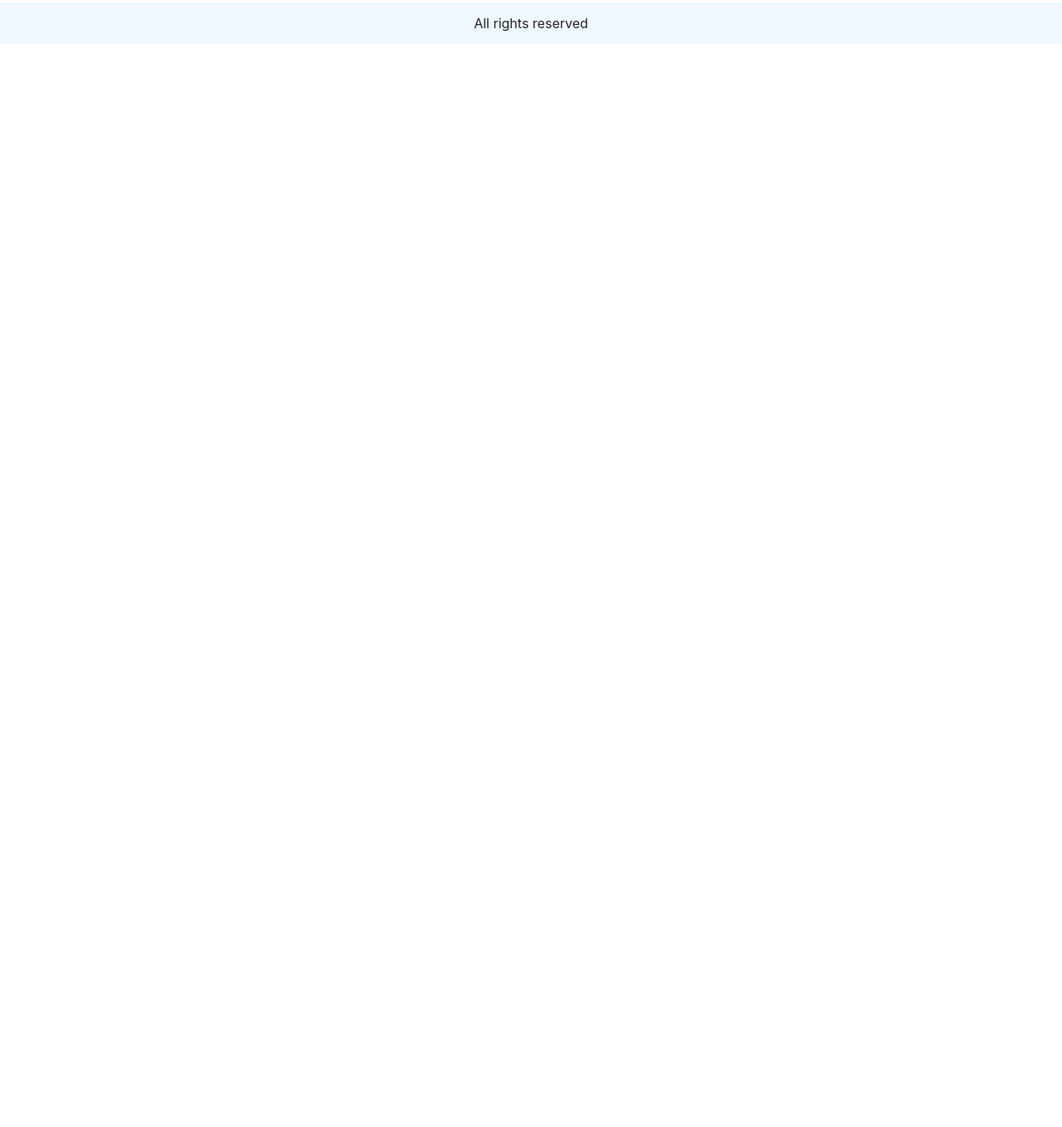
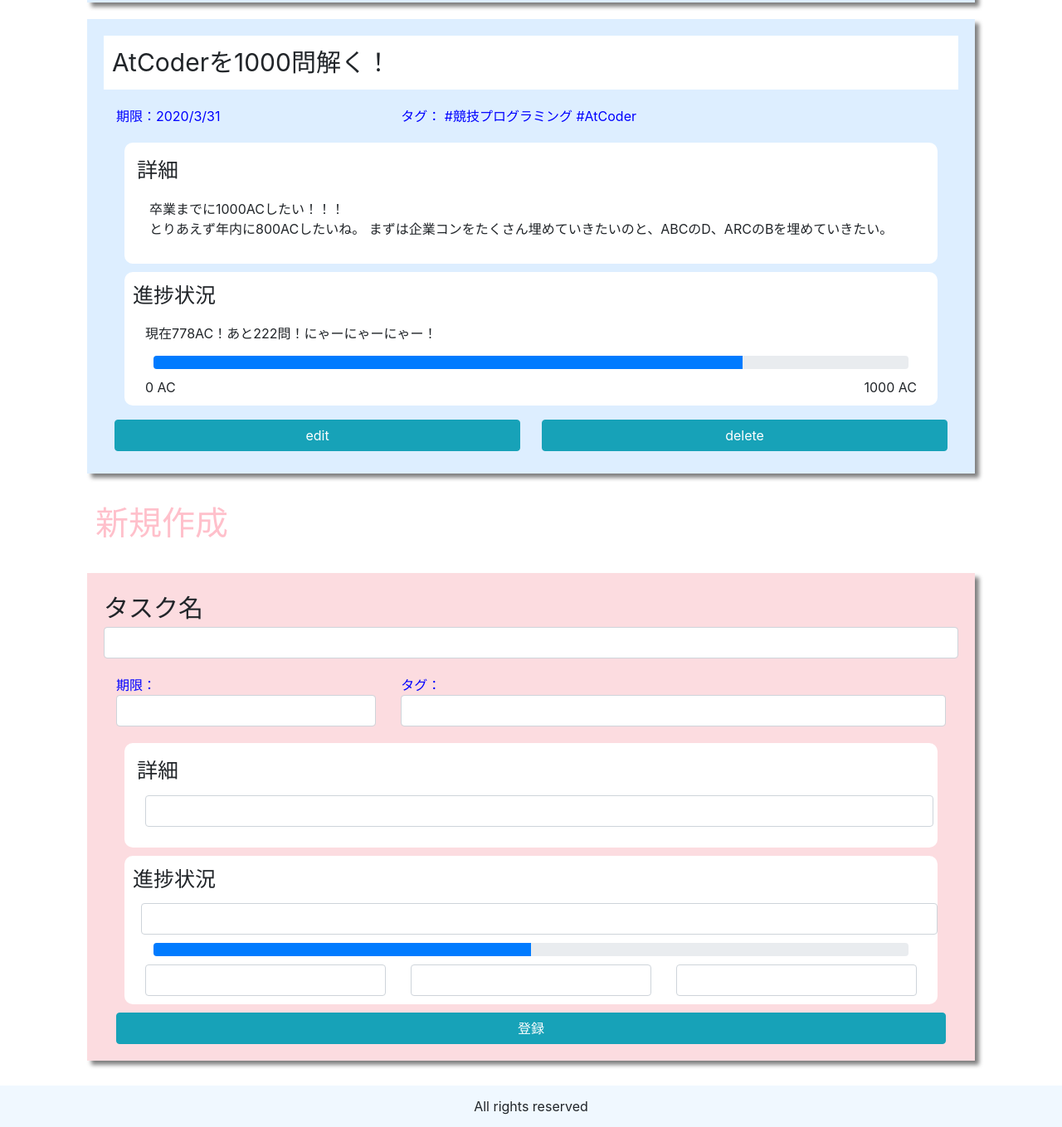
Before and after one commit to rika0384/todolist, a plain HTML site: page index.html in a window 1280 px wide. Shown: the part 700-2059 px from the top of the page at 83% size. Before the commit the page ends 800 px from the top, so only its background shows below. Drawn offline with nearby package versions, Linux system fonts and the light colour scheme.

Commit message:
add modal

```diff
--- a/css/styles.css
+++ b/css/styles.css
@@ -35,7 +35,8 @@ body{
     border-radius: 10px;
 }
 .detail-comment{
-    padding: 10px;
+    margin: 10px;
+    padding: 5px;
 }
 .limit, .tag{
     padding: 10px;
@@ -47,8 +48,12 @@ body{
     background-color: white;
     border-radius: 10px;
 }
+.progress{
+    margin: 10px;
+}
 .progress-comment{
-    padding: 10px;
+    margin: 10px;
+    padding: 5px;
 }
 .bar-right{
     text-align: right;
@@ -61,7 +66,18 @@ body{
     text-align: left;
 }
 .btn{
-    padding: 15px;
+    padding: 20px;
+}
+.newtitle{
+    margin: 30px;
+    font-size: 40px;
+    color: pink;
+}
+.newtask{
+    margin: 20px;
+    padding: 20px;
+    background-color: #fcdce0;
+    box-shadow: 5px 5px 5px gray;
 }
 #footer{
     background-color: aliceblue;
--- a/index.html
+++ b/index.html
@@ -45,19 +45,20 @@
                     </div>
                 </div>
             </div>
-            <div class="container btn">
+            <div class="container">
                 <div class="row">
-                    <div class="col-md-6">
-                        <button type="button" class="btn btn-info btn-block"> edit </button>
+                    <div class="col-md-6 btn">
+                        <button type="button" class="btn btn-info btn-block" data-toggle="modal" data-target="#modal-edit"> edit </button>
                     </div>
-                    <div class="col-md-6">
-                        <button type="button" class="btn btn-info btn-block"> delete </button>
+                    <div class="col-md-6 btn">
+                        <button type="button" class="btn btn-info btn-block" data-toggle="modal" data-target="#modal-delete"> delete </button>
                     </div>
                 </div>
             </div>
         </div>
 
-<!--
+
+
         <div class="task">
             <div class="taskname">AtCoderを1000問解く！</div>
             <div class="container">
@@ -91,8 +92,108 @@
                     </div>
                 </div>
             </div>
+            <div class="container">
+                <div class="row">
+                    <div class="col-md-6 btn">
+                        <button type="button" class="btn btn-info btn-block" data-toggle="modal" data-target="#modal-edit"> edit </button>
+                    </div>
+                    <div class="col-md-6 btn">
+                        <button type="button" class="btn btn-info btn-block" data-toggle="modal" data-target="#modal-delete"> delete </button>
+                    </div>
+                </div>
+            </div>
         </div>
--->
+
+<!-- モーダルの中身 -->
+        <div class="modal" id="modal-edit" tabindex="-1">
+            <div class="modal-dialog modal-lg">
+
+                <!-- 3.モーダルのコンテンツ -->
+                <div class="modal-content">
+                    <!-- 4.モーダルのヘッダ -->
+                    <div class="modal-header">
+                        <h4 class="modal-title" id="modal-label">タスク編集</h4>
+                    </div>
+                    <!-- 5.モーダルのボディ -->
+                    <div class="modal-body">
+                        コンテンツの本文
+                    </div>
+                    <!-- 6.モーダルのフッタ -->
+                    <div class="modal-footer">
+                        <button type="button" class="btn btn-default" data-dismiss="modal">キャンセル</button>
+                        <button type="button" class="btn btn-primary">保存</button>
+                    </div>
+                </div>
+            </div>
+        </div>
+
+        <div class="modal" id="modal-delete" tabindex="-1">
+            <div class="modal-dialog modal-lg">
+
+                <!-- 3.モーダルのコンテンツ -->
+                <div class="modal-content">
+                    <!-- 4.モーダルのヘッダ -->
+                    <div class="modal-header">
+                        <h4 class="modal-title" id="modal-label">タスク削除</h4>
+                    </div>
+                    <!-- 5.モーダルのボディ -->
+                    <div class="modal-body">
+                        タスクを削除しますか
+                    </div>
+                    <!-- 6.モーダルのフッタ -->
+                    <div class="modal-footer">
+                        <button type="button" class="btn btn-default" data-dismiss="modal">キャンセル</button>
+                        <button type="button" class="btn btn-primary">削除</button>
+                    </div>
+                </div>
+            </div>
+        </div>
+
+
+        <div class="newtitle">新規作成</div>
+        <div class="newtask">
+            <div style="font-size: 30px;">タスク名</div>
+                <input class="form-control taskname" type="text"></input>
+            <div class="container">
+                <div class="row">
+                    <div class="col-md-4 limit">期限：
+                        <input class="form-control" type="text"></input>
+                    </div>
+                    <div class="col-md-8 tag">タグ：
+                        <input class="form-control" type="text"></input>
+                     </div>
+                </div>
+                <div class="taskdetail">
+                    <div class="caption">詳細</div>
+                    <input class="form-control detail-comment" type="text"></input>
+                </div>
+                <div class="bar">
+                    <div class="caption">進捗状況</div>
+                    <input class="form-control progress-comment" type="text"></input>
+                    <div class="container">
+                        <div class="progress">
+                            <div class="progress-bar progress-bar-success" style="width: 50%"></div>
+                        </div>
+                        <div class="row">
+                            <div class="col-md-4 bar-left">
+                                <input class="form-control" type="text"></input>
+                            </div>
+                            <div class="col-md-4 bar-center">
+                                <input class="form-control" type="text"></input>
+                            </div>
+                            <div class="col-md-4 bar-right">
+                                <input class="form-control" type="text"></input>
+                            </div>
+                        </div>
+                    </div>
+                </div>
+            </div>
+            <div class="container">
+                <button type="button" class="btn btn-info btn-block">登録</button>
+            </div>
+        </div>
+
+
     </div>
     <div id="footer">All rights reserved</div>
     <script src="js/main.js"></script>
```
